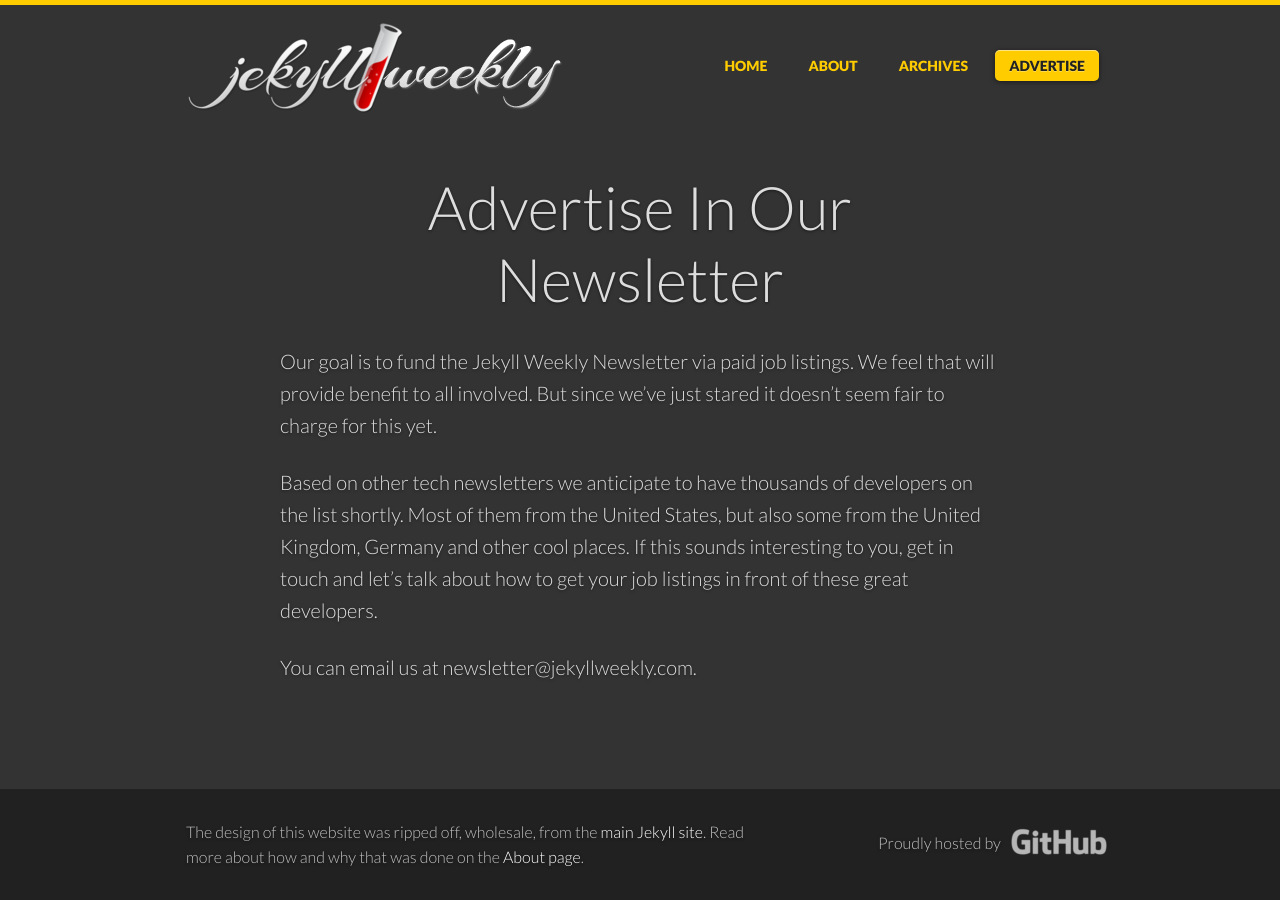
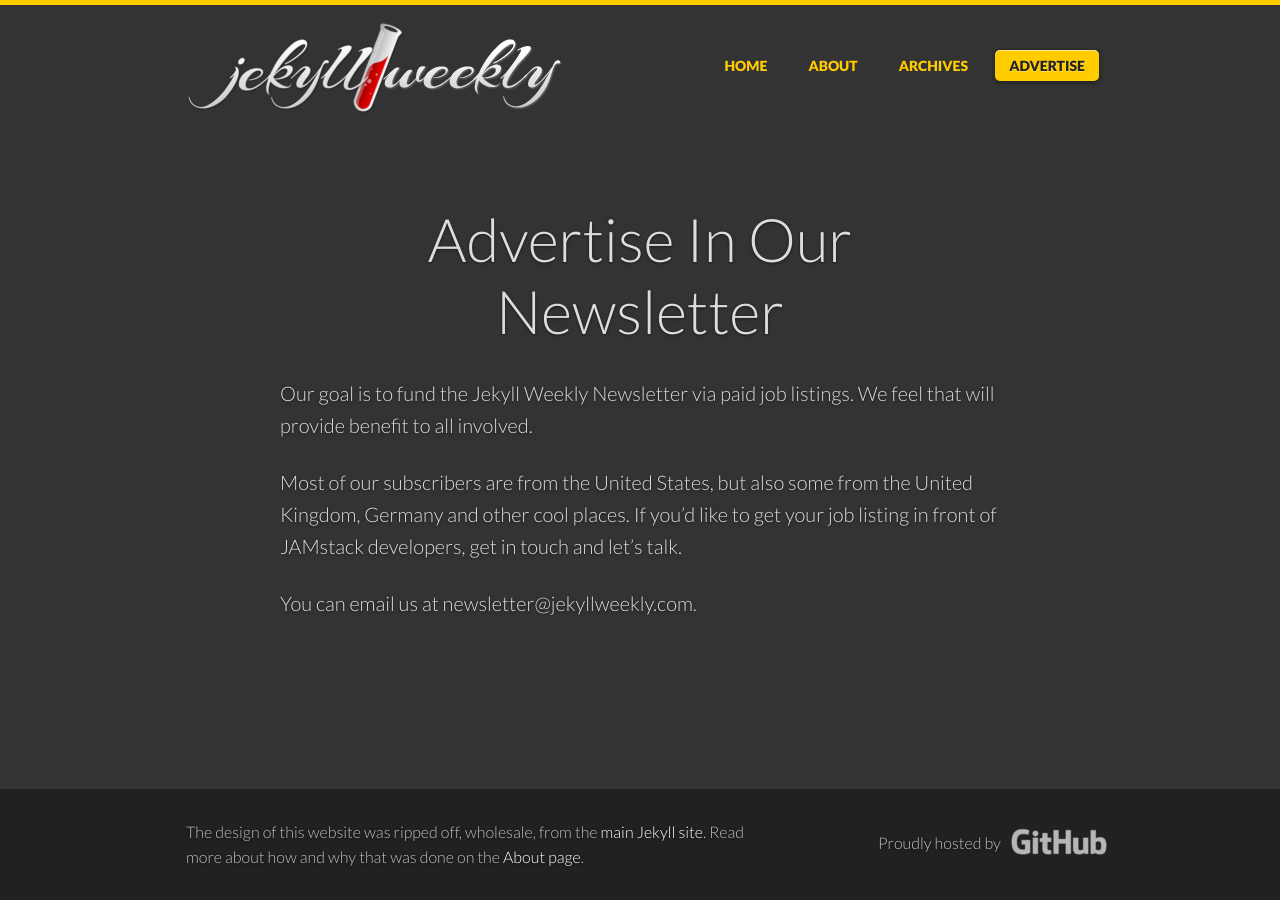
Before and after one commit to jekyllweekly/jekyllweekly.github.io, a Jekyll site: the page built from _pages/advertise.md, in a window 1280 px wide. Built offline with Jekyll 4.4.1, drawn with Linux system fonts in a browser that asks for light colours; nearby versions of some CDN libraries; comment, search, counter and statistics services are not loaded.

Commit message:
Update advertise wording

```diff
--- a/_pages/advertise.md
+++ b/_pages/advertise.md
@@ -6,8 +6,8 @@
 permalink: /advertise/
 ---
 
-Our goal is to fund the Jekyll Weekly Newsletter via paid job listings. We feel that will provide benefit to all involved. But since we've just stared it doesn't seem fair to charge for this yet.
+Our goal is to fund the Jekyll Weekly Newsletter via paid job listings. We feel that will provide benefit to all involved.
 
-Based on other tech newsletters we anticipate to have thousands of developers on the list shortly. Most of them from the United States, but also some from the United Kingdom, Germany and other cool places. If this sounds interesting to you, get in touch and let's talk about how to get your job listings in front of these great developers.
+Most of our subscribers are from the United States, but also some from the United Kingdom, Germany and other cool places. If you'd like to get your job listing in front of JAMstack developers, get in touch and let's talk.
 
 You can email us at newsletter@jekyllweekly.com.
```
